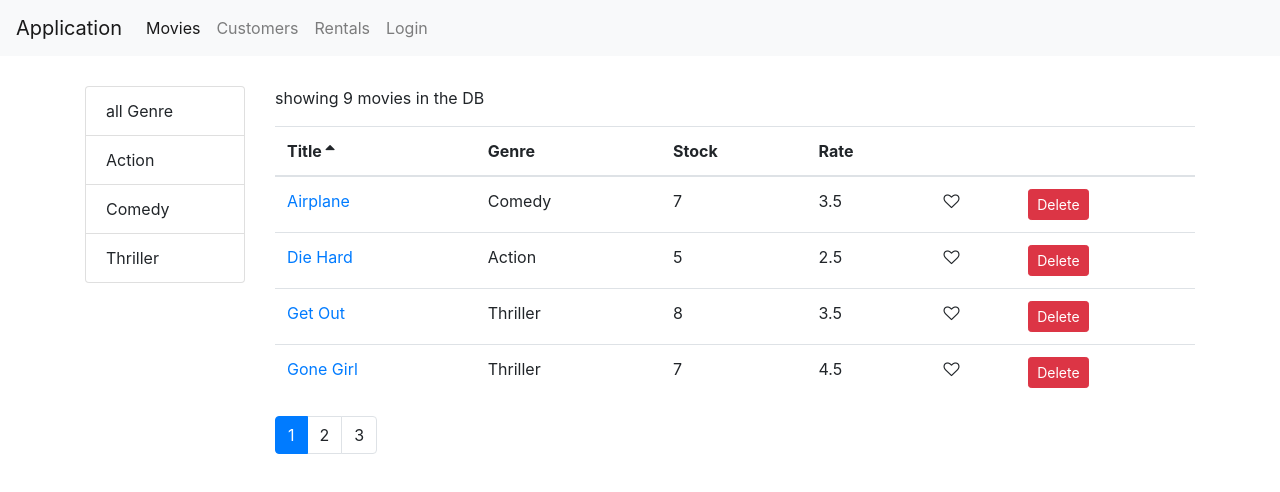
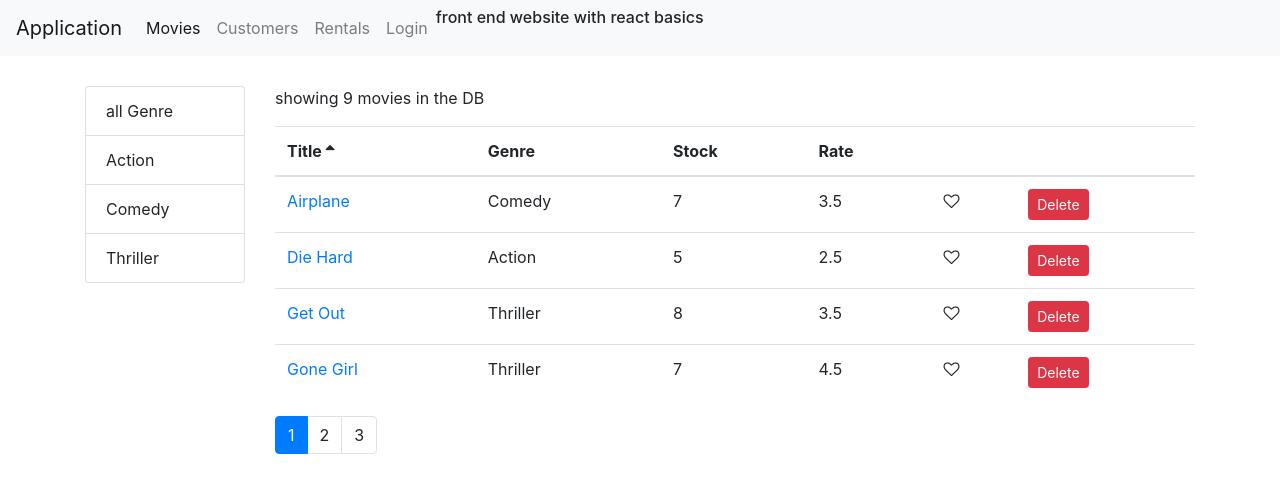
Before and after one commit to anismansour/movie, a React (Create React App) app: page /movies in a window 1280 px wide. Shown: the top 492 px of the page. Built offline with nearby package versions, Linux system fonts and the light colour scheme.

Commit message:
add name app

```diff
--- a/src/components/NavBar.jsx
+++ b/src/components/NavBar.jsx
@@ -42,6 +42,7 @@ export class NavBar extends Component {
                   Login
                 </NavLink>
               </li>
+              <h6>front end website with react basics</h6>
             </ul>
           </div>
         </nav>
```
